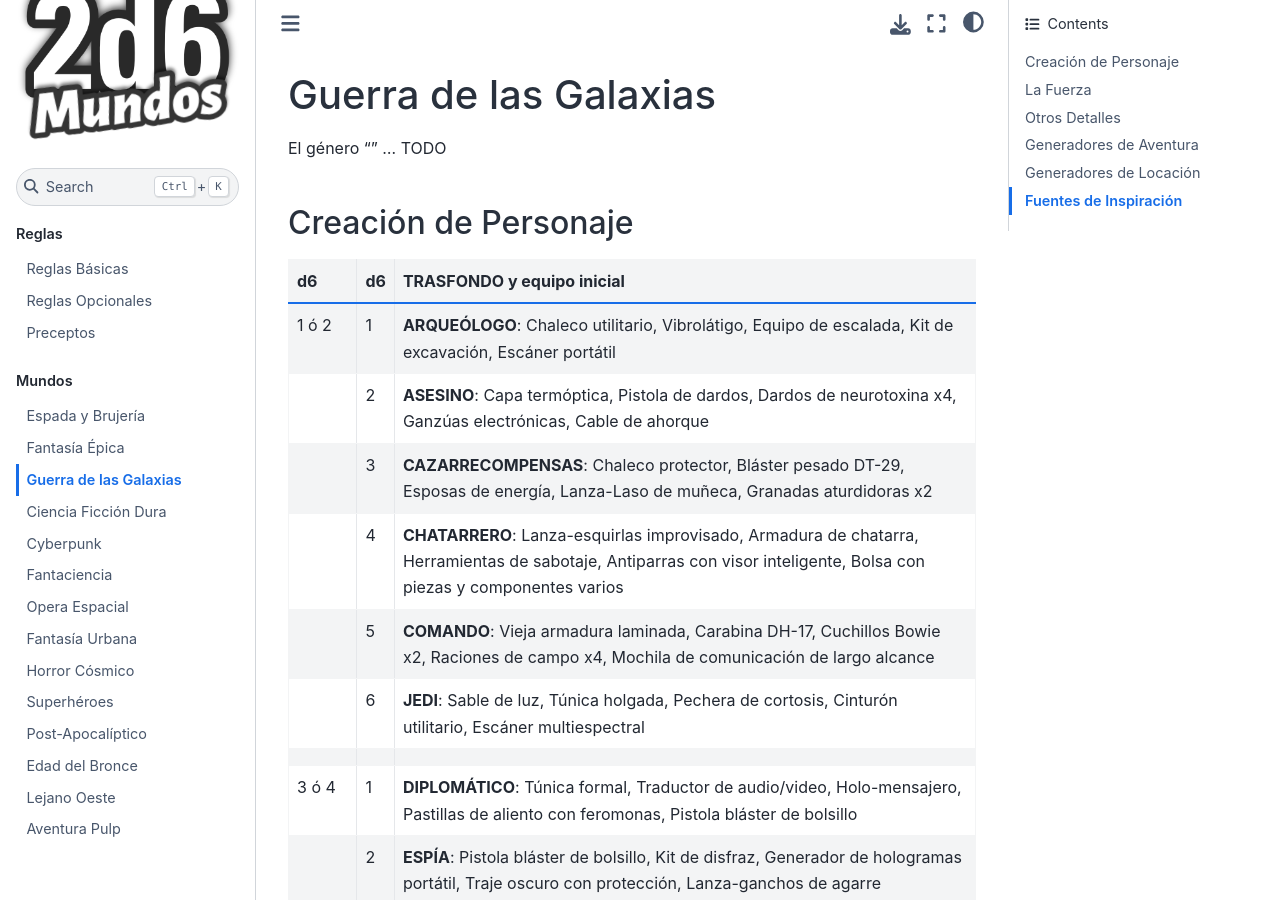
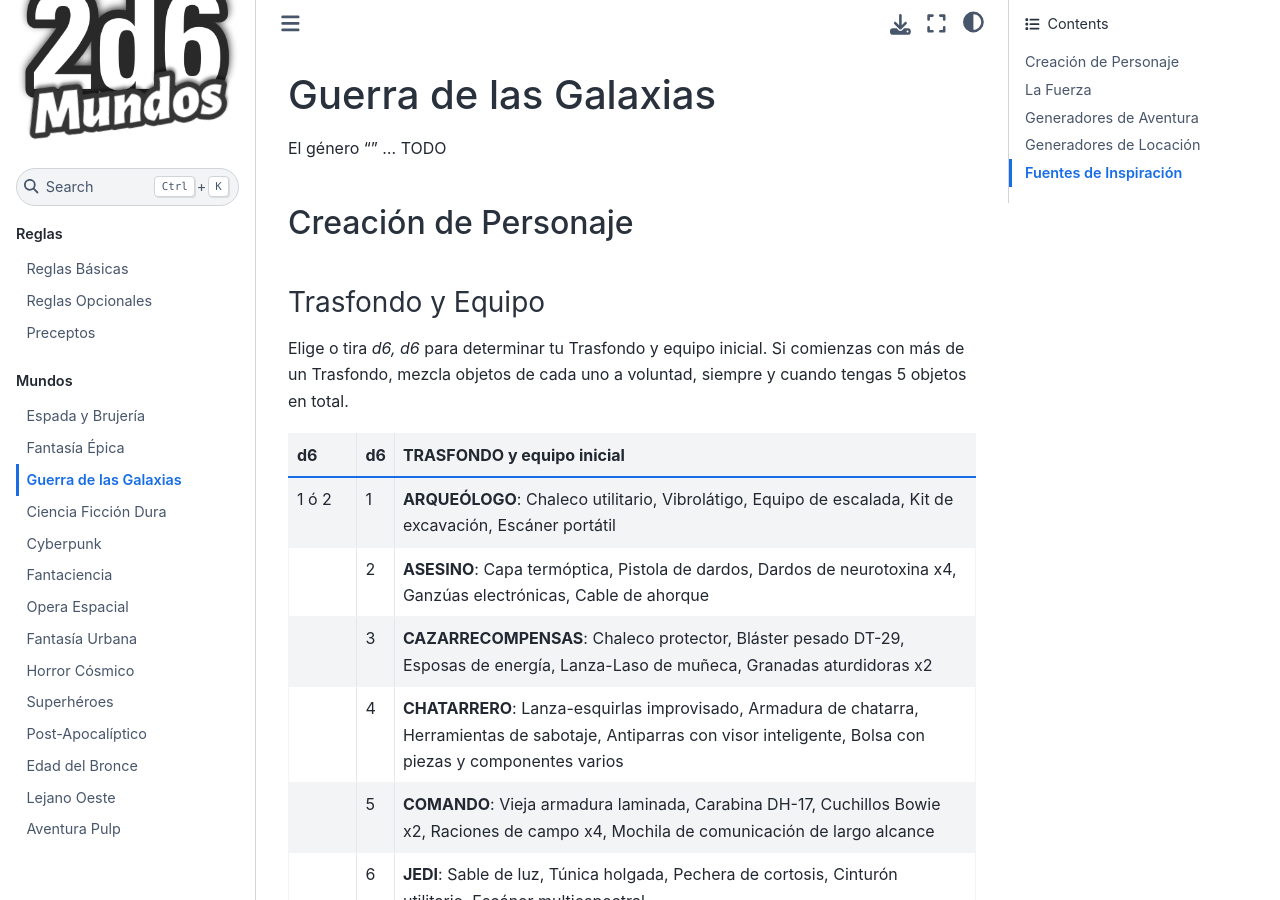
Before and after one commit to TaTooKa/2d6Mundos, a Sphinx documentation site: the page built from docs/source/pages/worlds/guerra-de-las-galaxias.rst, in a window 1280 px wide and 900 px high. Built offline with Sphinx 7.4.7 and the Sphinx Book theme 1.1.4, drawn with Linux system fonts in a browser that asks for light colours; some web fonts are replaced; some of the changed text lies outside the part shown.

Commit message:
add sections
Co-authored-by: Copilot <copilot@github.com>

```diff
--- a/docs/source/pages/worlds/guerra-de-las-galaxias.rst
+++ b/docs/source/pages/worlds/guerra-de-las-galaxias.rst
@@ -5,6 +5,11 @@ El género "" ... TODO
 
 Creación de Personaje
 ---------------------
+
+Trasfondo y Equipo
+^^^^^^^^^^^^^^^^^^
+
+Elige o tira `d6, d6` para determinar tu Trasfondo y equipo inicial. Si comienzas con más de un Trasfondo, mezcla objetos de cada uno a voluntad, siempre y cuando tengas 5 objetos en total.
 
 .. csv-table::
    :widths: 10, 5, 85
@@ -43,21 +63,6 @@ TODO
 
 Redención
 *********
-
-TODO
-
-Otros Detalles
---------------
-
-TODO
-
-Especies
-^^^^^^^^
-
-TODO
-
-Nombres
-^^^^^^^
 
 TODO
 
```
Also changed, not shown: other parts of docs/source/pages/worlds/guerra-de-las-galaxias.rst (+15 -0 lines).
